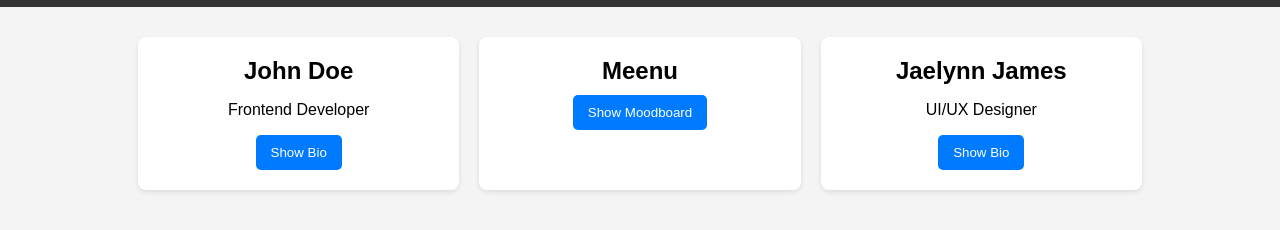
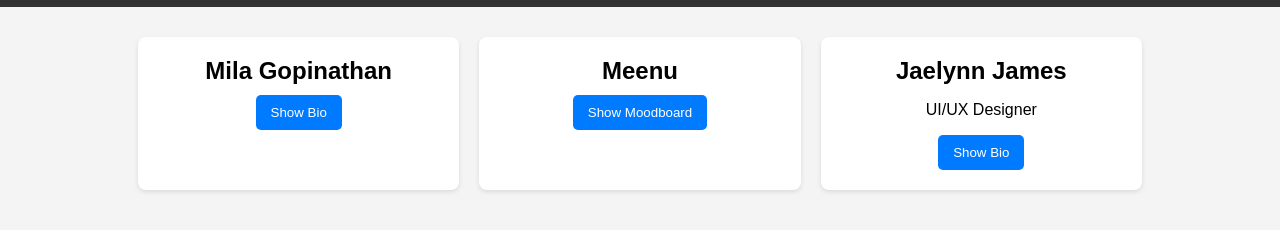
Before and after one commit to mgopina/mmc-group-webpage, a plain HTML site: page group_bio_template/index.html in a window 1280 px wide. Shown: the part 302-532 px from the top of the page. Drawn offline with Linux system fonts and the light colour scheme.

Commit message:
feat: add personal bio section to group website

```diff
--- a/group_bio_template/index.html
+++ b/group_bio_template/index.html
@@ -25,10 +25,14 @@
 
     <!-- Each card represents an individual team member -->
     <div class="card">
-        <h2>John Doe</h2>
-        <p>Frontend Developer</p>
+        <h2>Mila Gopinathan</h2>
         <button onclick="toggleBio('bio1')">Show Bio</button>
-        <p id="bio1" class="bio">John is a skilled frontend developer with 5 years of experience in creating responsive web applications.</p>
+        <div id="bio1" class="bio">
+            <p>I'm an aspiring developer with a focus on front-end web and game development. Passionate about creating engaging, user-friendly digital experiences.</p>
+            <img src="img/dev-icon.png" alt="Game Dev Icon" style="max-width: 100%; border-radius: 10px; margin-top: 10px;">
+            <p><a href="https://github.com/mgopina">GitHub: mgopina</a></p>
+        </div>
+
     </div>
     <div class="card">
     <h2>Meenu</h2>
```
Also changed, not shown: group_bio_template/img/dev-icon.png (added).
